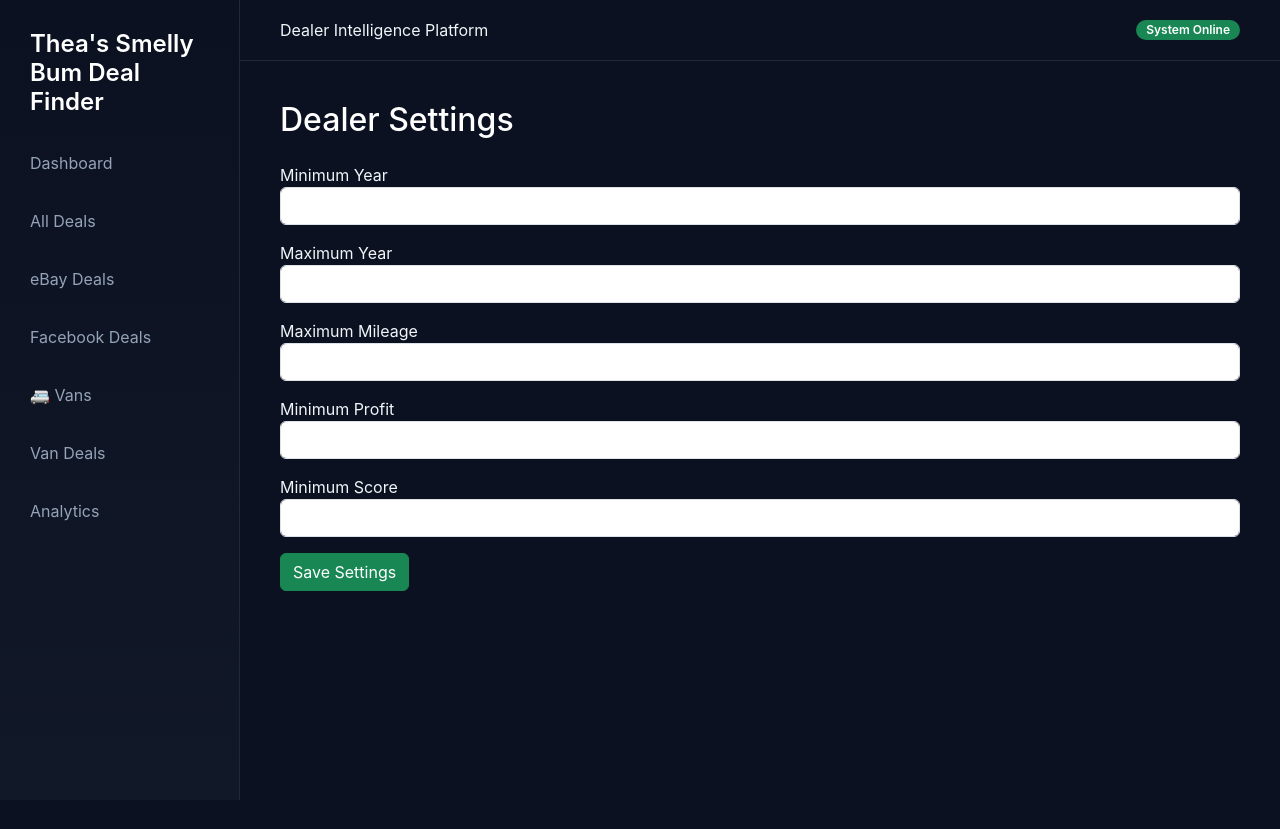
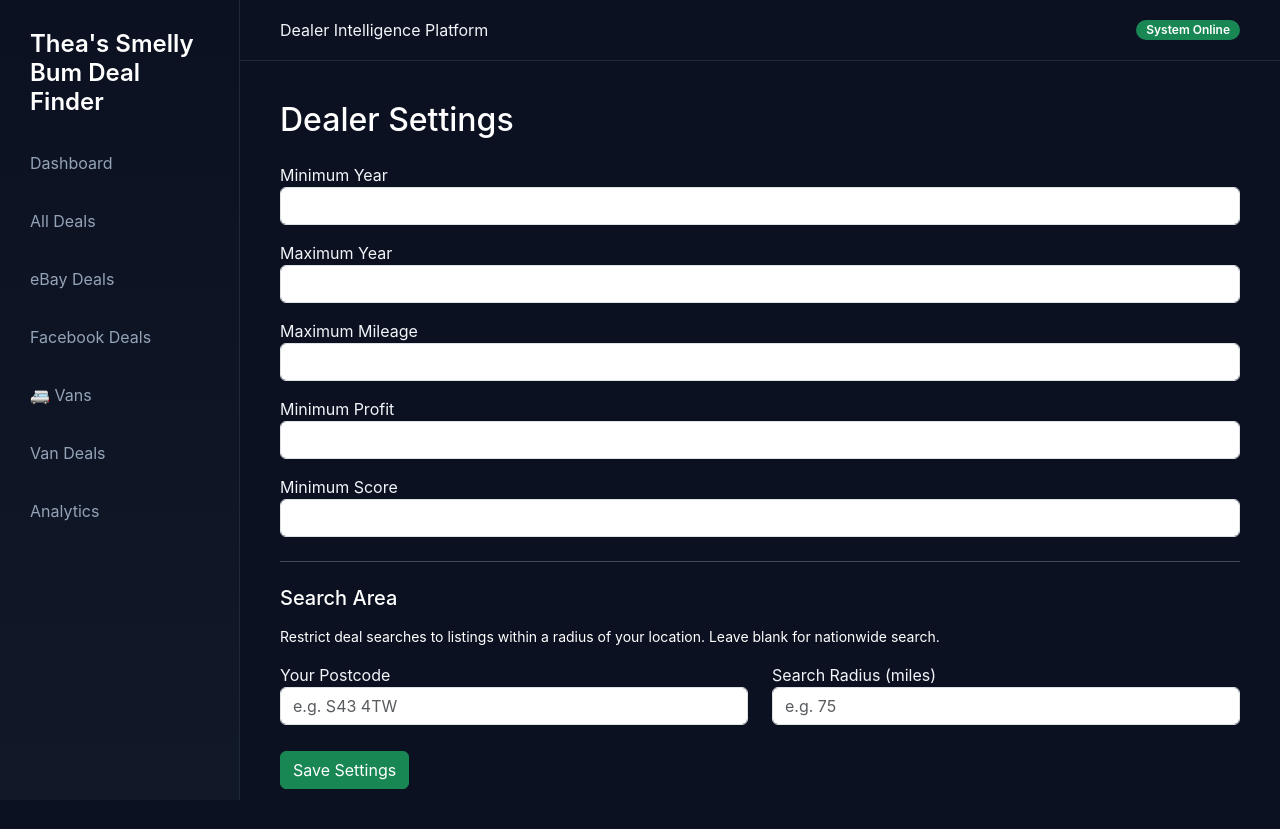
Before and after one commit to foley500/deal-finder-backend, a FastAPI app: template app/templates/settings.html in a window 1280 px wide. Before the commit the page ends 800 px from the top, so only its background shows below. Run offline with FastAPI, Linux system fonts and the light colour scheme; the template is opened without the code that fills it, so the values that code supplies are empty.

Commit message:
Geographic radius filter, sniper rotation fix, pagination, and deal detail fix
- Sniper now scans 5 queries/run (14hr lookback) for ~12hr full cycle
- search_sniper_windows paginates up to 5 pages × 200 per price band
- eBay Browse supports buyerPostalCode + maxDistance geographic filter
- DealerSettings: search_postcode + search_radius_miles columns
- Settings page: postcode + radius inputs
- All deals: radius toggle (25/50/75/100/150/Any) via JS fetch
- Deal detail: add deal_signals to normalized_report (fixes 500 error)

Co-Authored-By: Claude Sonnet 4.6 <noreply@anthropic.com>

```diff
--- a/app/main.py
+++ b/app/main.py
@@ -180,6 +180,8 @@ def all_deals(
 
     deals = query.offset((page - 1) * PAGE_SIZE).limit(PAGE_SIZE).all()
 
+    dealer_settings = db.query(DealerSettings).filter(DealerSettings.dealer_id == 1).first()
+
     return templates.TemplateResponse(
         "all_deals.html",
         {
@@ -190,6 +192,7 @@ def all_deals(
             "page": page,
             "total_pages": total_pages,
             "total_count": total_count,
+            "dealer_settings": dealer_settings,
         },
     )
 
@@ -310,6 +313,7 @@ def deal_detail(
         "seller": raw_report.get("seller"),
         "location": raw_report.get("location"),
         "primary_image": raw_report.get("primary_image"),
+        "deal_signals": raw_report.get("deal_signals") or {},
     }
 
     return templates.TemplateResponse(
@@ -382,6 +386,10 @@ def save_settings_json(dealer_id: int, data: dict = Body(...), db: Session = Dep
         settings.min_profit = float(data["min_profit"])
     if data.get("min_score") is not None:
         settings.min_score = float(data["min_score"])
+    if "search_radius_miles" in data:
+        settings.search_radius_miles = int(data["search_radius_miles"]) if data["search_radius_miles"] is not None else None
+    if "search_postcode" in data:
+        settings.search_postcode = data["search_postcode"] or None
 
     db.commit()
     return {"status": "saved"}
--- a/app/models.py
+++ b/app/models.py
@@ -33,6 +33,12 @@ class DealerSettings(Base):
     required_keywords = Column(JSON, default=list)
     excluded_keywords = Column(JSON, default=list)
     allowed_body_types = Column(JSON, default=list)
+
+    # Geographic search restriction — dealer's postcode + radius in miles.
+    # NULL = no location filter (national search).
+    # Requires manual ALTER TABLE on existing deployments — see deploy notes.
+    search_postcode = Column(String, nullable=True, default=None)
+    search_radius_miles = Column(Integer, nullable=True, default=None)
 
     dealer = relationship("Dealer", back_populates="settings")
 
--- a/app/routes/settings.py
+++ b/app/routes/settings.py
@@ -56,6 +56,8 @@ def update_settings(
     max_mileage: int = Form(...),
     min_profit: float = Form(...),
     min_score: float = Form(...),
+    search_postcode: str = Form(default=""),
+    search_radius_miles: str = Form(default=""),
     db: Session = Depends(get_db)
 ):
 
@@ -72,6 +74,8 @@ def update_settings(
     settings.max_mileage = max_mileage
     settings.min_profit = min_profit
     settings.min_score = min_score
+    settings.search_postcode = search_postcode.strip().upper() or None
+    settings.search_radius_miles = int(search_radius_miles) if search_radius_miles.strip().isdigit() else None
 
     db.commit()
 
--- a/app/services/ebay_browse_service.py
+++ b/app/services/ebay_browse_service.py
@@ -87,6 +87,8 @@ def search_ebay_browse(
     sort="newlyListed",
     offset=0,
     start_time_filter=None,  # ISO 8601 UTC string — only return listings created after this time
+    buyer_postcode=None,     # Dealer's postcode — restricts results to within radius_miles
+    radius_miles=None,       # Search radius in miles (eBay UK uses miles)
 ):
     token = get_ebay_access_token()
     if not token:
@@ -100,6 +102,8 @@ def search_ebay_browse(
     filter_str = f"price:[{min_price}..{max_price}],buyingOptions:{{FIXED_PRICE}},conditions:{{USED}},itemLocationCountry:GB"
     if start_time_filter:
         filter_str += f",itemStartDate:[{start_time_filter}..]"
+    if buyer_postcode and radius_miles:
+        filter_str += f",maxDistance:{int(radius_miles)}"
 
     params = {
         "q": keywords,
@@ -110,6 +114,8 @@ def search_ebay_browse(
         "filter": filter_str,
         "fieldgroups": "SELLER_DETAILS",
     }
+    if buyer_postcode:
+        params["buyerPostalCode"] = buyer_postcode
 
 
     if _is_circuit_open():
@@ -174,15 +180,20 @@ def search_ebay_browse(
     print(f"✅ eBay returned {len(listings)} vehicle summaries")
     return listings
 
-def search_sniper_windows(make, model, since=None):
+def search_sniper_windows(make, model, since=None, buyer_postcode=None, radius_miles=None):
     """
     Runs multiple price-window searches to catch mispriced listings.
-    Also scans multiple result pages and reverse keyword order.
+    Paginates each window (up to 5 pages × 200 = 1,000 listings/window) so that
+    busy makes (Ford, Vauxhall, etc.) never hit a listing cap within the time window.
 
-    since: ISO 8601 UTC string — if provided, only returns listings created after
-           this timestamp. Used by the sniper to cover the full rotation window
-           (typically 14 hours) rather than just the last few minutes of results.
+    since:          ISO 8601 UTC string — only return listings created after this time.
+                    Covers the full rotation window (~14 hrs) so no listings are missed
+                    between cycles.
+    buyer_postcode: Dealer's postcode — restricts results to within radius_miles.
+    radius_miles:   Search radius from buyer_postcode (eBay UK uses miles).
     """
+    PAGE_LIMIT = 200       # eBay's maximum per page
+    MAX_PAGES  = 5         # Up to 1,000 listings per price window
 
     windows = [
         (500, 1500),
@@ -204,45 +215,43 @@ def search_sniper_windows(make, model, since=None):
             seen_terms.add(candidate)
             search_terms.append(candidate)
 
-    # Sniper: freshest listings only — one sort, no pagination offset.
-    # Budget = len(search_terms) × len(windows) calls.
-    # Typical: 1 term × 4 windows = 4 calls vs old 32 calls.
     all_results = []
     seen_ids = set()
 
     for term in search_terms:
+        for min_price, max_price in windows:
+            for page in range(MAX_PAGES):
+                if _is_circuit_open():
+                    print("⚡ Browse circuit open — stopping sniper windows")
+                    return all_results
 
-        for min_price, max_price in windows:
+                listings = search_ebay_browse(
+                    keywords=term,
+                    limit=PAGE_LIMIT,
+                    min_price=min_price,
+                    max_price=max_price,
+                    sort="newlyListed",
+                    offset=page * PAGE_LIMIT,
+                    start_time_filter=since,
+                    buyer_postcode=buyer_postcode,
+                    radius_miles=radius_miles,
+                )
 
-            if _is_circuit_open():
-                print("⚡ Browse circuit open — stopping sniper windows")
-                break
+                if not listings:
+                    break
 
-            listings = search_ebay_browse(
-                keywords=term,
-                limit=200,  # eBay max — with time filter, this catches all listings in the window
-                min_price=min_price,
-                max_price=max_price,
-                sort="newlyListed",
-                offset=0,
-                start_time_filter=since,
-            )
+                for listing in listings:
+                    item_id = listing["id"]
+                    if item_id in seen_ids:
+                        continue
+                    seen_ids.add(item_id)
+                    all_results.append(listing)
 
-            if not listings:
-                continue
-
-            for listing in listings:
-
-                item_id = listing["id"]
-
-                if item_id in seen_ids:
-                    continue
-
-                seen_ids.add(item_id)
-                all_results.append(listing)
+                # If we got fewer than a full page, there are no more results
+                if len(listings) < PAGE_LIMIT:
+                    break
 
     print(f"🎯 Sniper windows returned {len(all_results)} unique listings")
-
     return all_results
 
 def get_model_variants(make, model):
--- a/app/services/listing_sources/ebay_browse_source.py
+++ b/app/services/listing_sources/ebay_browse_source.py
@@ -12,6 +12,8 @@ class EbayBrowseSource(ListingSource):
         max_price=None,
         sort="newlyListed",
         offset=0,
+        buyer_postcode=None,
+        radius_miles=None,
         **kwargs
     ):
         return search_ebay_browse(
@@ -20,5 +22,7 @@ class EbayBrowseSource(ListingSource):
             min_price=min_price or 0,
             max_price=max_price or 50000,
             sort=sort,
-            offset=offset
+            offset=offset,
+            buyer_postcode=buyer_postcode,
+            radius_miles=radius_miles,
         )
--- a/app/tasks.py
+++ b/app/tasks.py
@@ -994,6 +994,10 @@ def run_scan(dealer_id: int, mode_name: str, listings_to_pull: int, keywords=Non
             "min_profit": settings.min_profit,
             "min_score": settings.min_score,
         }
+        buyer_postcode   = getattr(settings, "search_postcode", None)
+        radius_miles     = getattr(settings, "search_radius_miles", None)
+        if buyer_postcode and radius_miles:
+            print(f"📍 Location filter: {radius_miles} miles from {buyer_postcode}")
 
         base_groups = query_groups_override if query_groups_override is not None else SCAN_QUERY_GROUPS
         query_groups = [keywords] if keywords is not None else base_groups
@@ -1033,6 +1037,8 @@ def run_scan(dealer_id: int, mode_name: str, listings_to_pull: int, keywords=Non
                             max_price=filters["max_price"],
                             sort="price",
                             offset=offset,
+                            buyer_postcode=buyer_postcode,
+                            radius_miles=radius_miles,
                         )
 
                         items.extend(page_items)
@@ -1054,6 +1060,8 @@ def run_scan(dealer_id: int, mode_name: str, listings_to_pull: int, keywords=Non
                                 max_price=filters["max_price"],
                                 sort="bestMatch",
                                 offset=0,
+                                buyer_postcode=buyer_postcode,
+                                radius_miles=radius_miles,
                             )
                             items.extend(page_items)
 
@@ -1070,7 +1078,12 @@ def run_scan(dealer_id: int, mode_name: str, listings_to_pull: int, keywords=Non
                             print("Daily API budget reached - stopping sniper")
                             break
 
-                        sniper_items = search_sniper_windows(query, "", since=since)
+                        sniper_items = search_sniper_windows(
+                            query, "",
+                            since=since,
+                            buyer_postcode=buyer_postcode,
+                            radius_miles=radius_miles,
+                        )
                         items.extend(sniper_items)
 
                     else:
--- a/app/templates/settings.html
+++ b/app/templates/settings.html
@@ -35,6 +35,25 @@
                value="{{ settings.min_score }}">
     </div>
 
+    <hr class="my-4">
+    <h5 class="mb-3">Search Area</h5>
+    <p class="text-muted small">Restrict deal searches to listings within a radius of your location. Leave blank for nationwide search.</p>
+
+    <div class="row">
+        <div class="col-md-6 mb-3">
+            <label>Your Postcode</label>
+            <input type="text" name="search_postcode" class="form-control"
+                   placeholder="e.g. S43 4TW"
+                   value="{{ settings.search_postcode or '' }}">
+        </div>
+        <div class="col-md-6 mb-3">
+            <label>Search Radius (miles)</label>
+            <input type="number" name="search_radius_miles" class="form-control"
+                   placeholder="e.g. 75"
+                   value="{{ settings.search_radius_miles or '' }}">
+        </div>
+    </div>
+
     <button type="submit" class="btn btn-success">
         Save Settings
     </button>
```
Also changed, not shown: app/templates/all_deals.html (+30 -1 lines).
